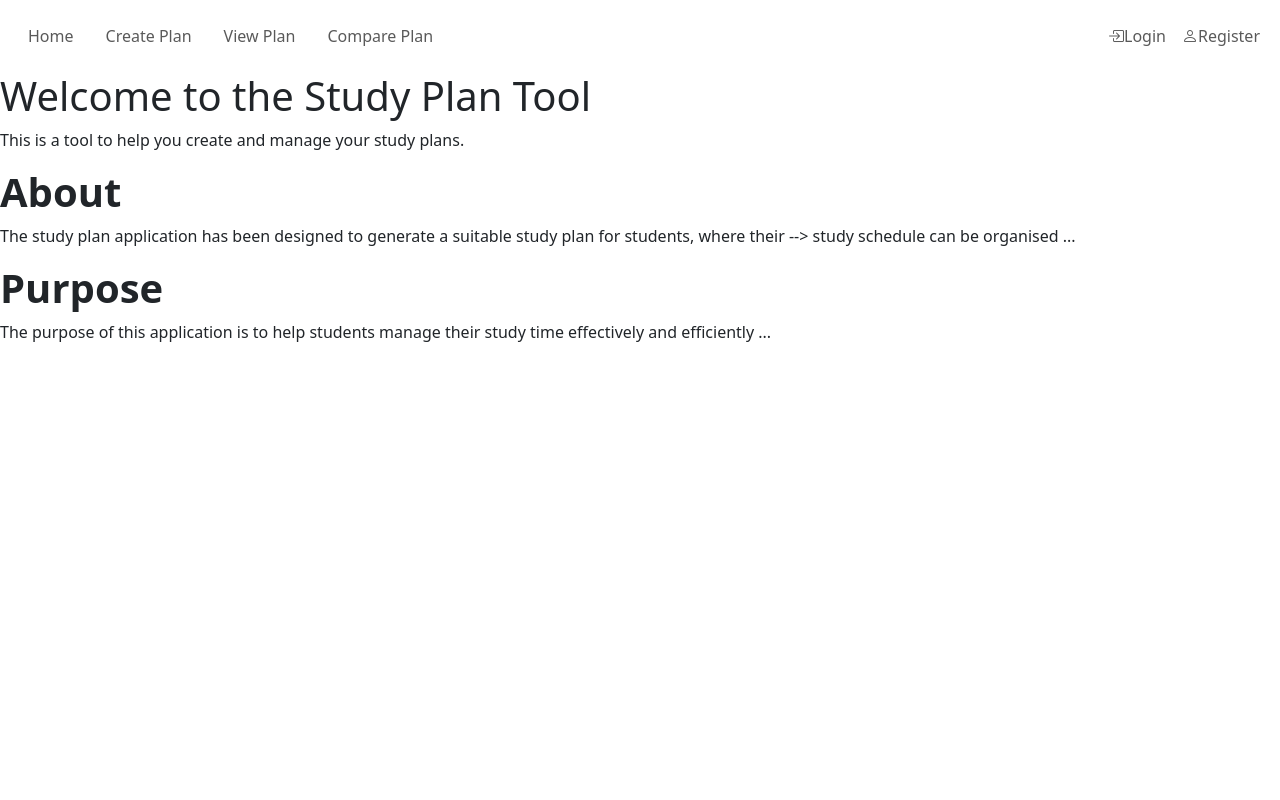
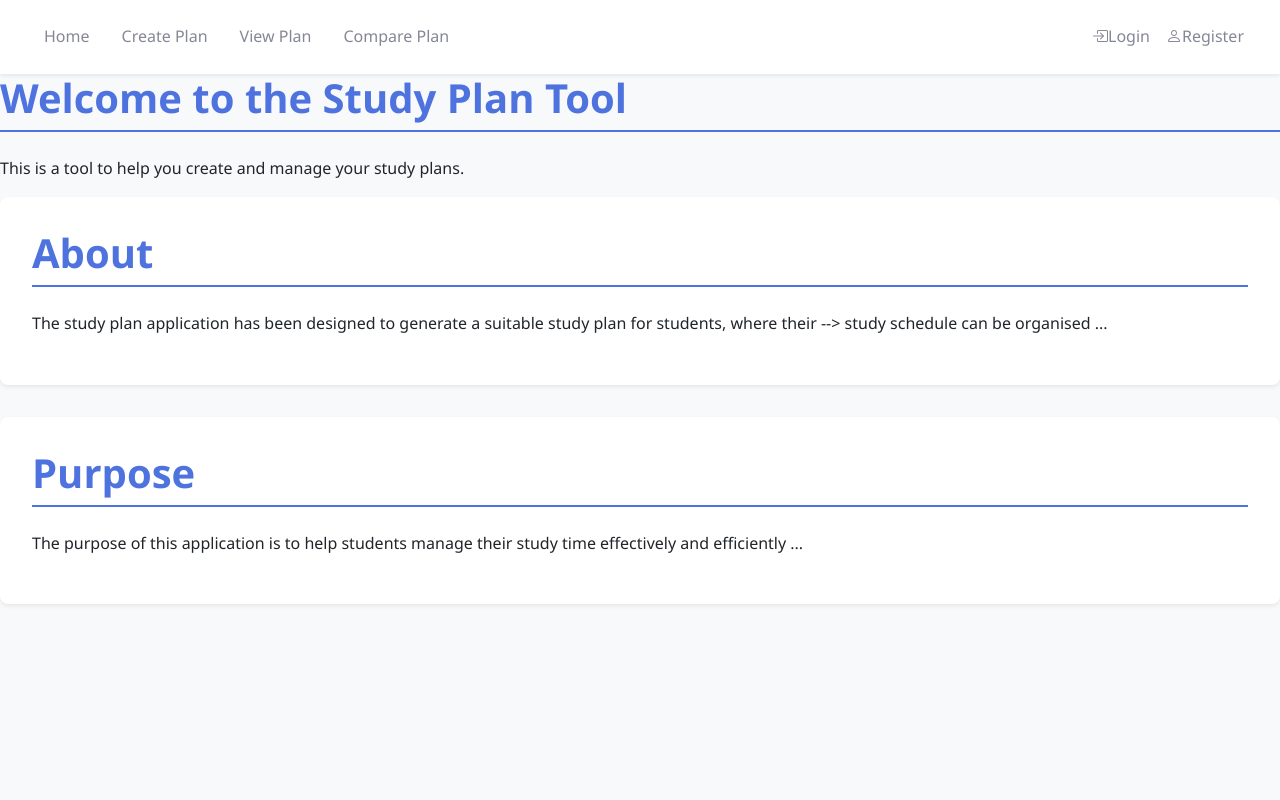
Before and after one commit to tri-tim-m-nguyen/study-plan-application, a Flask app: page / in a window 1280 px wide. Run offline with Flask 3, Linux system fonts and the light colour scheme.

Commit message:
I have added a global.css file which will help keep consistant styles throughout pages for all generic things such as fonts, I have also added a accounts_log.css file which provides base css for the login and signup page centering all inputs boxes and buttons

```diff
--- /dev/null
+++ b/app/static/global.css
@@ -0,0 +1,91 @@
+/* ===== GLOBAL STYLES ===== */
+:root {
+    --primary-color: #4e73df;       /* Bootstrap primary blue */
+    --secondary-color: #858796;     /* Bootstrap gray */
+    --light-bg: #f8f9fa;            /* Light background */
+    --dark-text: #212529;           /* Dark text for readability */
+    --shadow-sm: 0 0.125rem 0.25rem rgba(0, 0, 0, 0.075);
+    --shadow-md: 0 0.5rem 1rem rgba(0, 0, 0, 0.15);
+  }
+
+  /* === Base Elements === */
+  body {
+    font-family: 'Segoe UI', Tahoma, Geneva, Verdana, sans-serif;
+    color: var(--dark-text);
+    background-color: var(--light-bg);
+    line-height: 1.6;
+    min-height: 100vh;
+    display: flex;
+    flex-direction: column;
+  }
+
+  /* === Navbar Customization === */
+  .navbar {
+    background-color: white;
+    box-shadow: var(--shadow-sm);
+    padding: 0.5rem 1rem;
+  }
+
+  .nav-link {
+    font-weight: 500;
+    color: var(--secondary-color) !important;
+    transition: all 0.3s ease;
+  }
+
+  .nav-link:hover {
+    color: var(--primary-color) !important;
+    transform: translateY(-2px);
+  }
+
+  /* === Content Area === */
+  .container {
+    padding: 2rem;
+    flex: 1;
+  }
+
+  h1, h2, h3 {
+    font-weight: 600;
+    margin-bottom: 1.5rem;
+    color: var(--primary-color);
+  }
+
+  h1 {
+    border-bottom: 2px solid var(--primary-color);
+    padding-bottom: 0.5rem;
+  }
+
+  /* === Cards/Sections === */
+  #About, #Purpose {
+    background: white;
+    border-radius: 0.5rem;
+    padding: 2rem;
+    margin-bottom: 2rem;
+    box-shadow: var(--shadow-sm);
+    transition: transform 0.3s ease;
+  }
+
+  #About:hover, #Purpose:hover {
+    transform: translateY(-5px);
+    box-shadow: var(--shadow-md);
+  }
+
+  /* === Buttons === */
+  .btn-primary {
+    background-color: var(--primary-color);
+    border: none;
+    padding: 0.5rem 1.5rem;
+  }
+
+  .btn-primary:hover {
+    background-color: #3a5ccc;
+    transform: translateY(-2px);
+  }
+
+  /* === Footer (add to base.html if needed) === */
+  footer {
+    background-color: var(--dark-text);
+    color: white;
+    text-align: center;
+    padding: 1rem 0;
+    margin-top: auto;
+  }
--- a/app/templates/base.html
+++ b/app/templates/base.html
@@ -10,6 +10,8 @@
 
         <link rel="stylesheet" href="https://cdn.jsdelivr.net/npm/bootstrap-icons@1.10.5/font/bootstrap-icons.css">
         <link rel="stylesheet" href="{{ url_for('static', filename='style.css') }}">
+        <link rel="stylesheet" href="{{ url_for('static', filename='global.css') }}">
+        <link rel="stylesheet" href="{{ url_for('static', filename='accounts_log.css') }}">
 
     </head>
     <body>
```
Also changed, not shown: app/static/accounts_log.css (added, +86 -0 lines), app/__init__.py (line endings or trailing spaces), app/forms.py (line endings or trailing spaces), app/routes.py (line endings or trailing spaces), app/static/style.css (line endings or trailing spaces), app/templates/index.html (line endings or trailing spaces), 1 other file.
